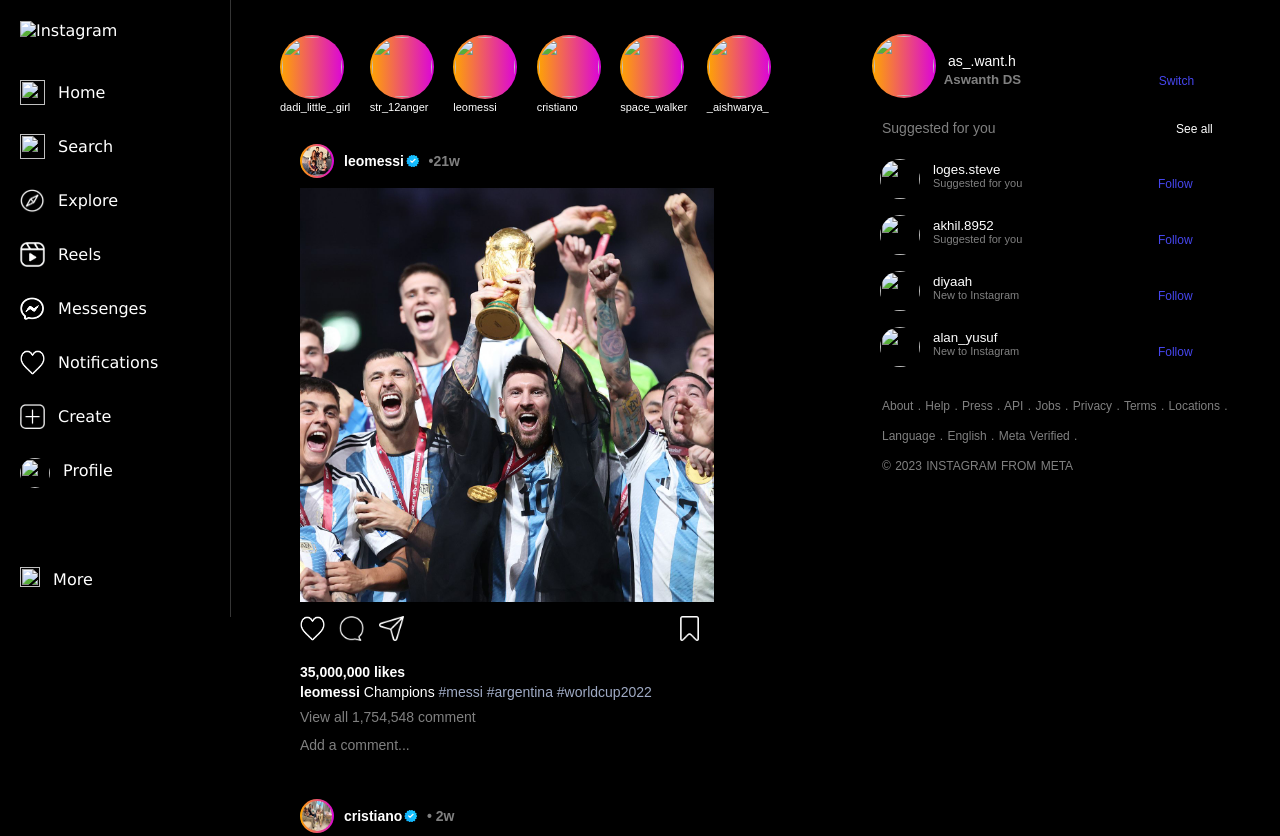
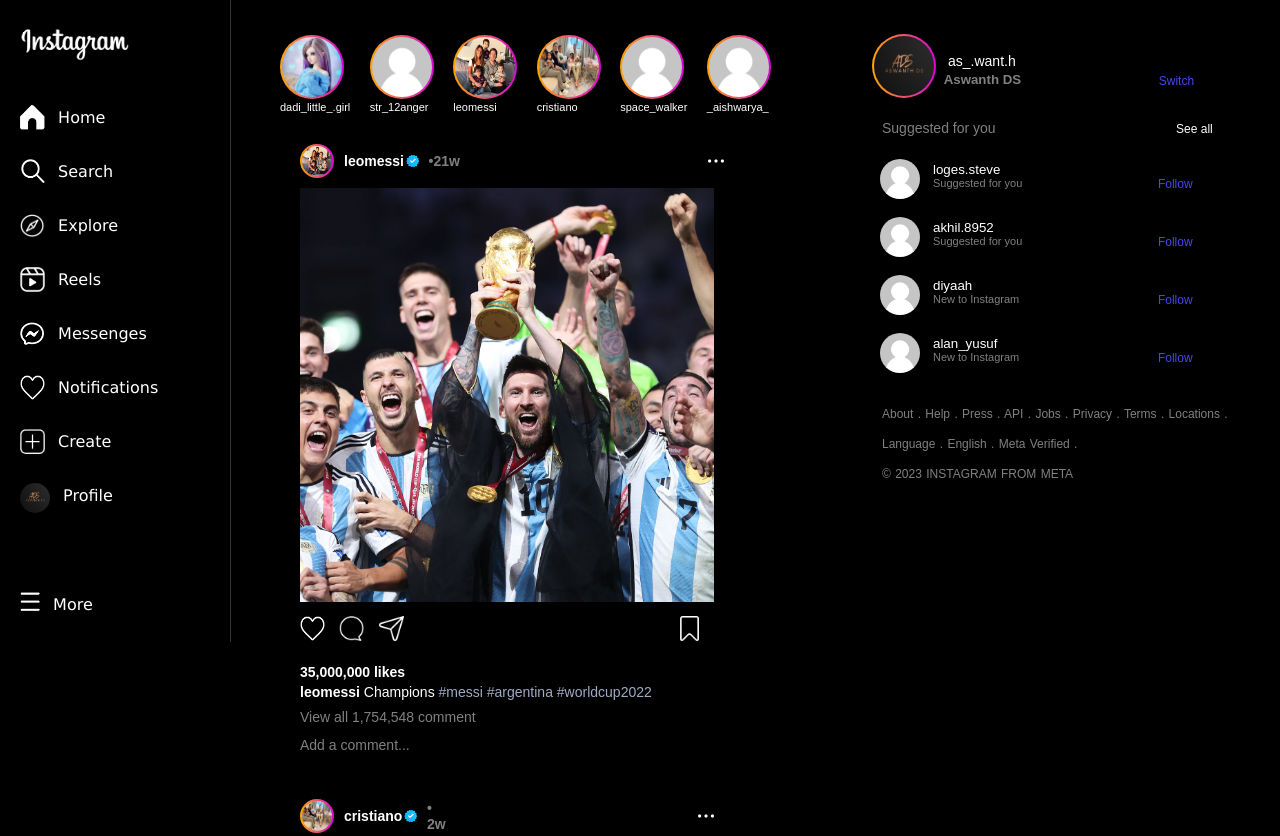
Before and after one commit to Aswanthds/Instagram, a plain HTML site: page index.html in a window 1280 px wide. Shown: the top 836 px of the page. Drawn offline with Linux system fonts and the light colour scheme; the site is published under a folder, as on GitHub Pages, so addresses that start at the root find nothing.

Commit message:
final corrections

```diff
--- a/index.html
+++ b/index.html
@@ -14,10 +14,10 @@
    <!-- section-nav -->
    <nav>
       <ul>
-         <a href="/index.html"> <img class="title" src="/images/title.png" alt="Instagram"></a>
+         <a href="index.html"> <img class="title" src="./images/title.png" alt="Instagram"></a>
          <li><a href="#">
                <div>
-                  <img src="/images/home.png" height="25" width="25" id="icon">
+                  <img src="./images/home.png" height="25" width="25" id="icon">
                   <p id="text">
                      Home
                   </p>
@@ -25,7 +25,7 @@
             </a></li>
          <li><a href="#">
                <div>
-                  <img src="/images/search.png" height="25" width="25" id="icon">
+                  <img src="./images/search.png" height="25" width="25" id="icon">
                   <p id="text">
                      Search
                   </p>
@@ -73,7 +73,7 @@
             </a></li>
          <li><a href="#">
                <div>
-                  <img src="/images/Capture.PNG" height="30" width="30" id="icon" style="border-radius: 50%;">
+                  <img src="./images/Capture.PNG" height="30" width="30" id="icon" style="border-radius: 50%;">
                   <p id="text">
                      Profile
                   </p>
@@ -82,7 +82,7 @@
          </li>
          <li><a href="#">
                <div class="menu">
-                  <img src="/images/menu.png" height="20" width="20" id="icon">
+                  <img src="./images/menu.png" height="20" width="20" id="icon">
                   <p id="text">
                      More
                   </p>
@@ -97,38 +97,38 @@
    <section class="middle-section">
       <div class="header">
          <div id="profile1">
-            <img class="story" src="/images/dp23.jpg">
+            <img class="story" src="./images/dp23.jpg">
             <p id="text1">
                dadi_little_.girl
             </p>
          </div>
          <div id="profile1">
-            <img class="story" src="/images/dp.jpg">
+            <img class="story" src="./images/dp.jpg">
             <p id="text1">
                str_12anger
             </p>
          </div>
          <div id="profile1">
-            <img class="story" src="/images/dp1.jpeg">
+            <img class="story" src="./images/dp1.jpeg">
             <p id="text1">
                leomessi
             </p>
          </div>
          <div id="profile1">
-            <img class="story" src="/images/dp2.jpg">
+            <img class="story" src="./images/dp2.jpg">
             <p id="text1">
                cristiano
             </p>
          </div>
          <div id="profile1">
-            <img class="story" src="/images/dp.jpg">
+            <img class="story" src="./images/dp.jpg">
             <p id="text1">
                space_walker
             </p>
          </div>
 
          <div id="profile1">
-            <img class="story" src="/images/dp.jpg">
+            <img class="story" src="./images/dp.jpg">
             <p id="text1">
                _aishwarya_
             </p>
@@ -147,7 +147,7 @@
                <img src="images/tick.jpg" alt="verified" class="tick">
 
                <span class="time">•21w</span>
-               <img class="more" src="/images/more.png" alt="" />
+               <img class="more" src="./images/more.png" alt="" />
             </div>
             <img class="post-image" src="images/post1.jpg" alt="Post Image">
             <div class="post-reaction">
@@ -173,7 +173,7 @@
                <span class="username">cristiano</span>
                <img src="images/tick.jpg" alt="verified" class="tick">
                <span class="time">• 2w</span>
-               <img class="more" src="/images/more.png" alt="" />
+               <img class="more" src="./images/more.png" alt="" />
             </div>
             <img class="post-image" src="images/post2.jpg" alt="Post Image">
             <div class="post-reaction">
@@ -201,7 +201,7 @@
                </span>
 
                <span class="time">• 1d</span>
-               <img class="more" src="/images/more.png" alt="" />
+               <img class="more" src="./images/more.png" alt="" />
             </div>
             <h6><br>Orginal Audio - </h6>
             <div class="reels-con">
@@ -233,7 +233,7 @@
                </span>
 
                <span class="time">• 1d</span>
-               <img class="more" src="/images/more.png" alt="" />
+               <img class="more" src="./images/more.png" alt="" />
             </div>
             <h6><br>Orginal Audio - </h6>
             <div class="reels-con">
@@ -261,7 +261,7 @@
 
          <div class="divider"></div>
          <h6 class="sug-txt">Suggested for you </h6>
-         <img class="img-close" src="/images/close.png" >
+         <img class="img-close" src="./images/close.png" >
          <!-- Suggested reels-->
 
          <div class="reels">
@@ -306,7 +306,7 @@
                <span class="username">as_.wanth</span>
                <img src="images/tick.jpg" alt="verified" class="tick">
                <span class="time">•2d</span>
-               <img class="more" src="/images/more.png" alt="" />
+               <img class="more" src="./images/more.png" alt="" />
             </div>
             <img class="post-image" src="images/Capture.PNG" alt="Post Image">
             <div class="post-reaction">
@@ -332,7 +332,7 @@
    <section class="right-section">
       <ul>
          <div class="profile2">
-            <img id="story" src="/images/Capture.PNG">
+            <img id="story" src="./images/Capture.PNG">
             <p id="id">
                as_.want.h
             </p>
@@ -349,7 +349,7 @@
 
 
          <div class="suggested">
-            <img id="story" src="/images/dp.jpg">
+            <img id="story" src="./images/dp.jpg">
             <p id="id">
                loges.steve
             </p>
@@ -359,7 +359,7 @@
             <h7 class="btn-follow">Follow</h7>
          </div>
          <div class="suggested">
-            <img id="story" src="/images/dp.jpg">
+            <img id="story" src="./images/dp.jpg">
             <p id="id">
                akhil.8952
             </p>
@@ -369,7 +369,7 @@
             <h7 class="btn-follow">Follow</h7>
          </div>
          <div class="suggested">
-            <img id="story" src="/images/dp.jpg">
+            <img id="story" src="./images/dp.jpg">
             <p id="id">
                diyaah
             </p>
@@ -379,7 +379,7 @@
             <h7 class="btn-follow">Follow</h7>
          </div>
          <div class="suggested">
-            <img id="story" src="/images/dp.jpg">
+            <img id="story" src="./images/dp.jpg">
             <p id="id">
                alan_yusuf
             </p>
```
